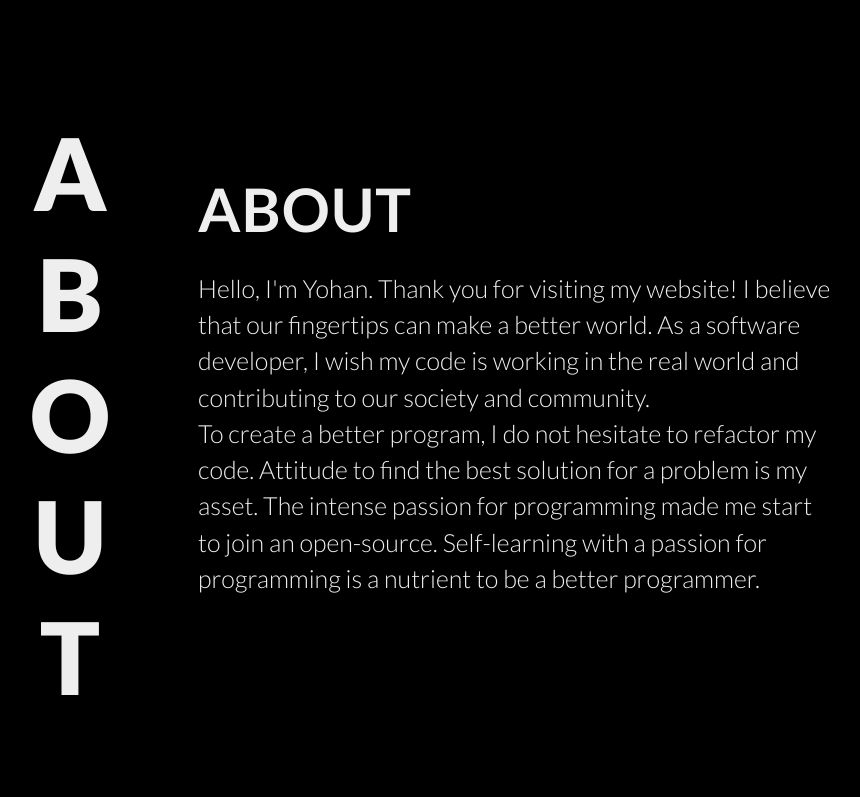
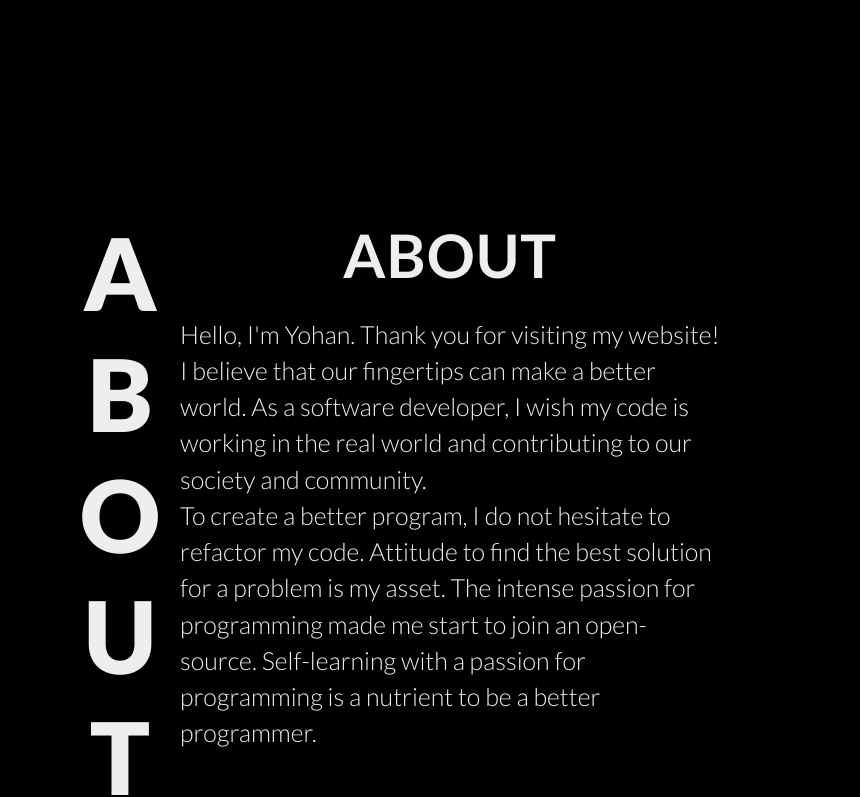
Before and after one commit to cyh0968/portfolio-website, a Next.js app: page / in a window 1280 px wide. Shown: the part 776-1573 px from the top of the page, without its empty margins (250-1110 px from the left). Built offline with nearby package versions, Linux system fonts and the light colour scheme.

Commit message:
fixed to support no heading by default

```diff
--- a/components/section/section.component.jsx
+++ b/components/section/section.component.jsx
@@ -1,16 +1,20 @@
 import styles from './section.module.scss';
 
-function Section({ leftHeading, rightHeading, children }) {
+function Section({ leftHeading = null, rightHeading = null, children }) {
     return (
+        <div className={styles.container}>
             <section className={styles.section}>
+                {leftHeading && (
                     <div className={styles.sectionLeft}>
                         <h1 className={styles.leftHeading}>{leftHeading}</h1>
                     </div>
+                )}
                 <div className={styles.sectionRight}>
-                <h2 className={styles.rightHeading}>{rightHeading}</h2>
+                    {rightHeading && <h2 className={styles.rightHeading}>{rightHeading}</h2>}
                     {children}
                 </div>
             </section>
+        </div>
     );
 }
 
--- a/components/section/section.module.scss
+++ b/components/section/section.module.scss
@@ -1,21 +1,30 @@
 /* Section */
+.container {
+    position: relative;
+    z-index: 3;
+    // margin-bottom: 5rem;
+    padding: 5rem;
+    background-color: var(--primary-color);
+}
 .section {
     display: flex;
     flex-direction: row;
     justify-content: center;
     align-items: center;
-    padding-bottom: 5rem;
-    margin-bottom: 5rem;
-    border-bottom: dashed 1px var(--white);
 }
 
 .sectionLeft {
-    width: 20%;
+    width: 6rem;
     display: flex;
-    justify-content: center;
+    flex-direction: column;
+    justify-content: space-between;
 }
 
 .sectionRight {
+    display: flex;
+    flex-direction: column;
+    justify-content: center;
+    align-items: center;
     width: 50%;
 }
 
```
Lines whose indentation alone changed are shown as unchanged.
